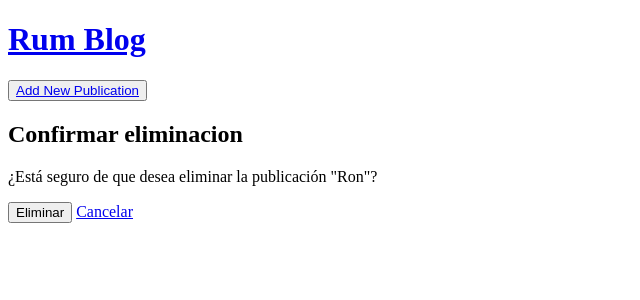
After one commit to strideram/CRUD, a Django app: page /post/6/delete/ in a window 1280 px wide. The commit adds this page. Shown: the top 300 px of the page, without its empty margins (0-640 px from the left). Run offline with Django 5.2, Linux system fonts and the light colour scheme; data comes from the database, SQL or seed files in the repository; both versions use the stored data as it was after the commit.

Commit message:
delete v1

```diff
--- a/blogs/urls.py
+++ b/blogs/urls.py
@@ -1,9 +1,10 @@
 from django.urls import path
-from .views import BlogListView, BlogCreateView, BlogDetailView, BlogUpdateView
+from .views import BlogListView, BlogCreateView, BlogDetailView, BlogUpdateView, BlogDeleteView
 
 urlpatterns = [
     path("", BlogListView.as_view(), name = "home"),
     path("post/new/", BlogCreateView.as_view(), name = "post_new"),
     path("post/<int:pk>/", BlogDetailView.as_view(), name = "post_detail"),
     path("post/<int:pk>/edit/", BlogUpdateView.as_view(), name = "post_edit"),
+    path("post/<int:pk>/delete/", BlogDeleteView.as_view(), name = "post_delete"),
 ]
--- a/blogs/views.py
+++ b/blogs/views.py
@@ -1,7 +1,7 @@
 from django.shortcuts import render
 from .models import Publication
 from django.views.generic import ListView, DetailView
-from django.views.generic.edit import CreateView, UpdateView
+from django.views.generic.edit import CreateView, UpdateView, DeleteView
 # Create your views here.
 
 class BlogListView(ListView):
@@ -21,3 +21,8 @@ class BlogUpdateView(UpdateView):
     model = Publication
     template_name = "post_edit.html"
     fields = ['title', 'body']
+
+class BlogDeleteView(DeleteView):
+    model = Publication
+    template_name = "post_delete.html"
+    success_url = "/"
--- /dev/null
+++ b/templates/post_delete.html
@@ -0,0 +1,12 @@
+{% extends "base.html" %}
+
+{% block content %}
+    <h2>Confirmar eliminacion</h2>
+    <p>¿Está seguro de que desea eliminar la publicación "{{ publication.title }}"? </p>
+
+    <form method="post"> {% csrf_token %}
+        <button type="submit">Eliminar</button>
+        <a href="{% url 'post_detail' publication.pk %}">Cancelar</a>
+    </form>
+
+{% endblock content %}
--- a/templates/post_detail.html
+++ b/templates/post_detail.html
@@ -4,5 +4,6 @@
     <h2>{{ publication.title }}</h2>
     <p>{{ publication.body }}</p>
     <a href="{% url 'post_edit' publication.pk %}">Edit<a>
+    <a href="{% url 'post_delete' publication.pk %}">Delete<a>
 
 {% endblock content %}
```
Also changed, not shown: db.sqlite3.
